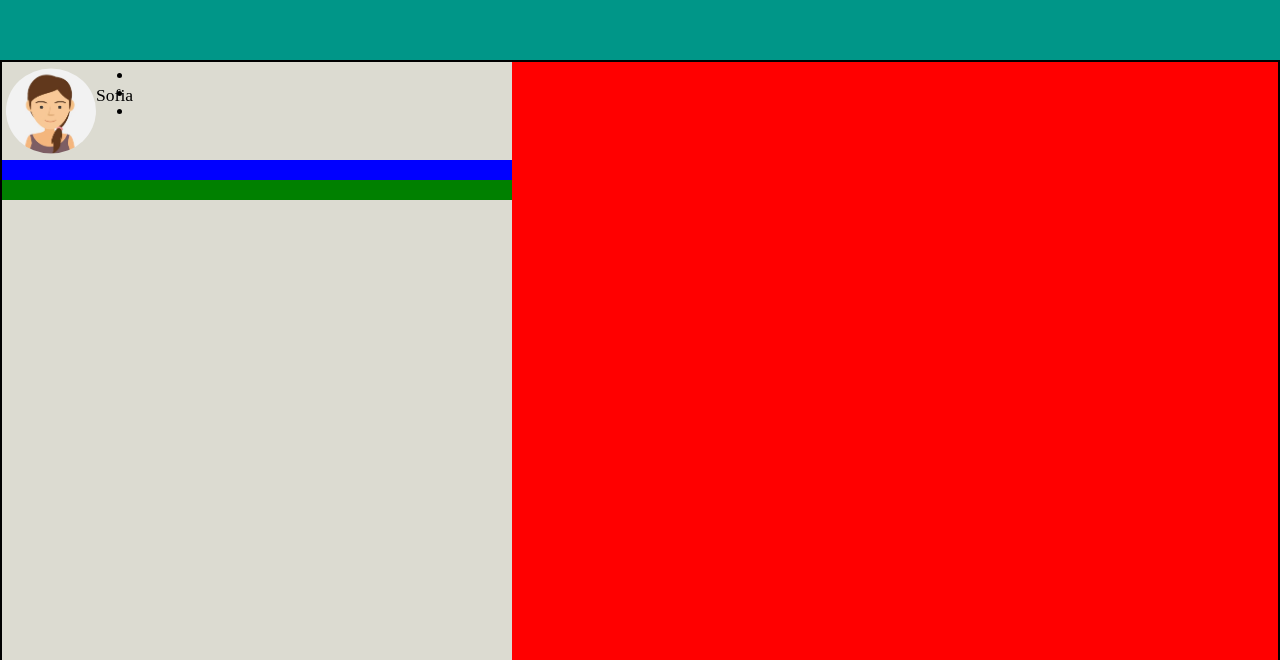
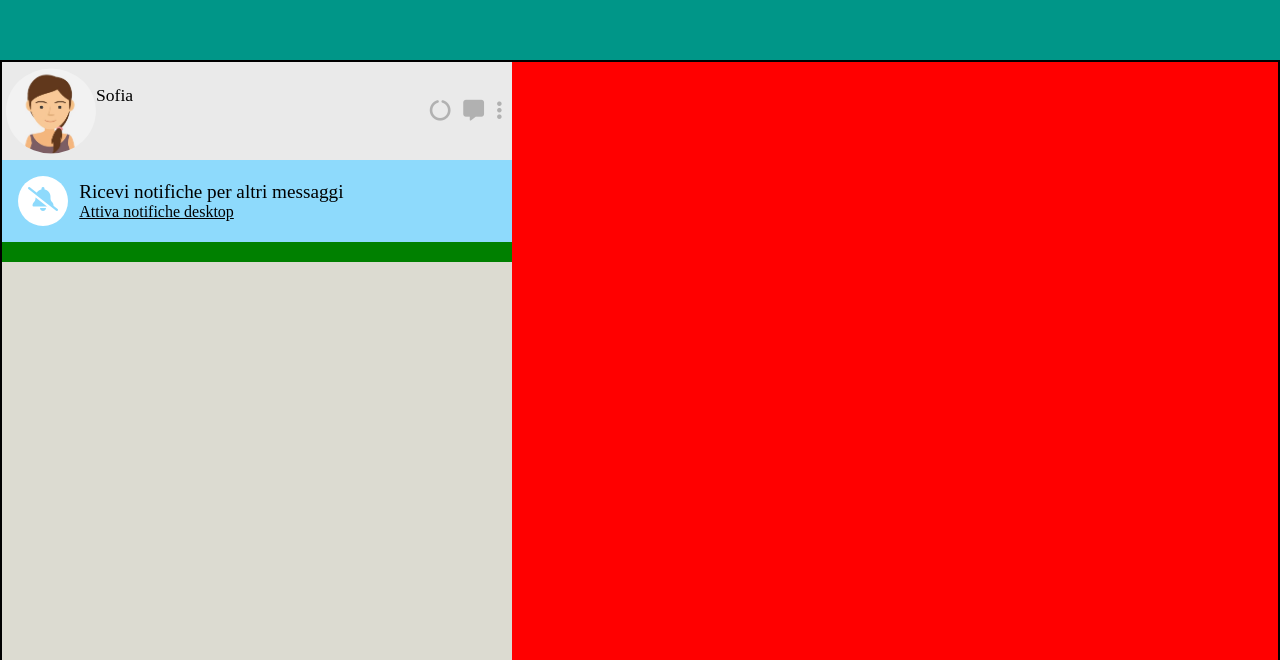
Before and after one commit to Alessio-DiNardo/vue-boolzapp, a plain HTML site: page index.html in a window 1280 px wide. Shown: the part 140-800 px from the top of the page. Drawn offline with nearby package versions, Linux system fonts and the light colour scheme.

Commit message:
add section notification

```diff
--- a/css/style.css
+++ b/css/style.css
@@ -36,13 +36,19 @@ div.my_utent-elenc{
 div.my_profile{
     width: 100%;
     padding: 0.25rem;
+    display: flex;
+    justify-content: space-between;
+    background-color: #EAEAEA;
 }
 
 div.my_notification{
-    background-color: blue;
+    background-color: #8EDAFC;
     width: 100%;
-    height: 20px;
+    display: flex;
+    align-items: center;
+    padding: 1rem;
 }
+
 
 div.my_address{
     background-color: green;
@@ -62,6 +68,19 @@ nav.my_profile-img{
     display: flex;
 }
 
+ul.my_icons{
+    display: flex;
+    flex-direction: row;
+    list-style-type: none;
+    align-items: center;
+}
+
+li i{
+    padding: 0 0.40rem;
+    font-size: 1.3rem;
+    color: #B1B1B1;
+}
+
 img{
     width: 100%;
     border-radius: 50%;
@@ -72,3 +91,28 @@ p.my_name{
     padding-top: 1.2rem;
     font-size: 1.1rem;
 }
+
+span i{
+    background-color: white;
+    width: 50px;
+    height: 50px;
+    font-size: 1.5rem;
+    text-align: center;
+    border-radius: 50%;
+    color: #8EDAFC;
+    padding-top: 0.7rem;
+}
+
+div.my_underscore{
+    display: flex;
+    flex-direction: column;
+    padding-left: 0.7rem;
+}
+
+span.notification{
+    font-size: 1.2rem;
+}
+
+span.my_underscore{
+    text-decoration: underline;
+}
--- a/index.html
+++ b/index.html
@@ -26,14 +26,21 @@
                         <nav class="my_profile-img">
                             <img src="./img/avatar_io.jpg" alt="avatar_io">
                             <p class="my_name">Sofia</p>
-                            <ul>
-                                <li></li>
-                                <li></li>
-                                <li></li>
-                            </ul>
                         </nav>
+                        <ul class="my_icons">
+                            <li><i class="fa-solid fa-circle-notch"></i></li>
+                            <li><i class="fa-solid fa-message"></i></li>
+                            <li><i class="fa-solid fa-ellipsis-vertical"></i></li>
+                        </ul>
                     </div>
-                    <div class="my_notification"></div>
+                    <div class="my_notification">
+                        <span><i class="fa-solid fa-bell-slash"></i></span>
+                        <div class="my_underscore">
+                            <span class="notification">Ricevi notifiche per altri messaggi</span>
+                            <span class="my_underscore">Attiva notifiche desktop</span>
+                        </div>
+
+                    </div>
                     <div class="my_address"></div>
                 </div>
                 <div class="my_utent-chat"></div>
```
